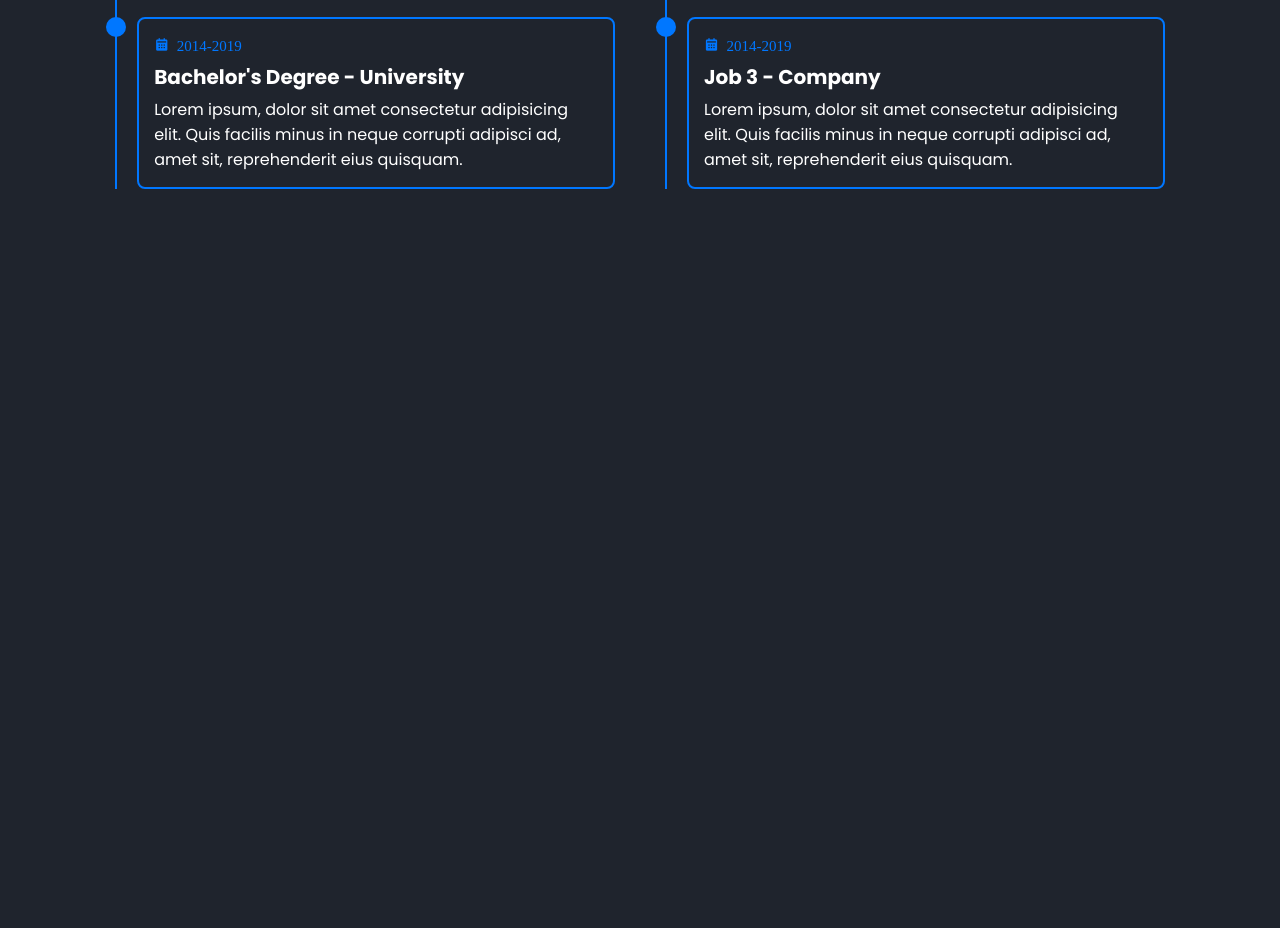
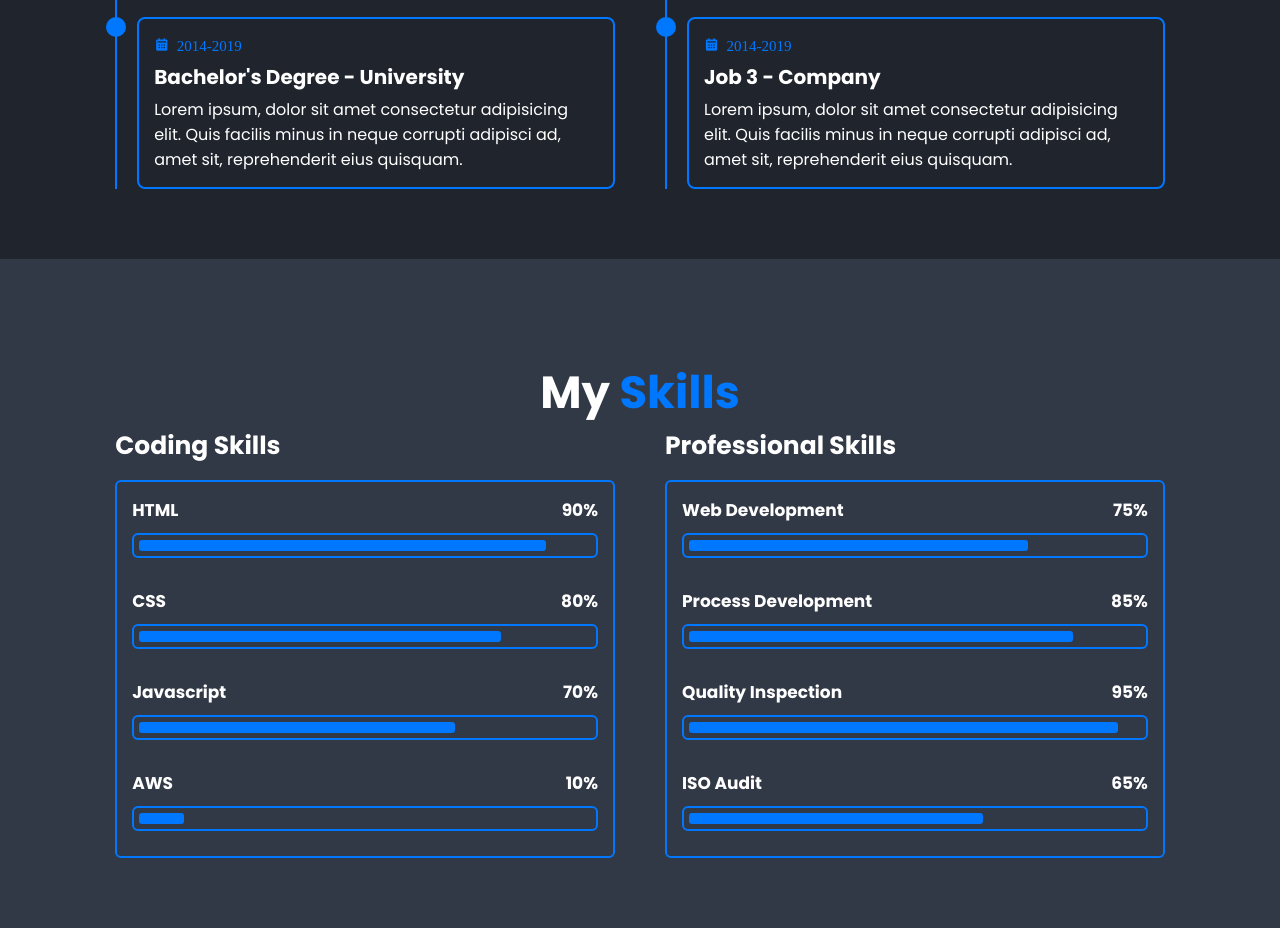
Before and after one commit to HenryQHuynh/personalSite1, a plain HTML site: page index.html in a window 1280 px wide. Shown: the part 2188-3116 px from the top of the page. Before the commit the page ends 2447 px from the top, so only its background shows below. Drawn offline with nearby package versions, Linux system fonts and the light colour scheme.

Commit message:
Completed 'My Skills' section to showcase both coding and professional skills

```diff
--- a/css/styles.css
+++ b/css/styles.css
@@ -31,6 +31,10 @@ body {
 section {
    min-height: 100vh;
    padding: 10rem 9% 2rem;
+}
+
+span {
+   color: var(--main-color);
 }
 
 .header {
@@ -75,6 +79,7 @@ section {
    display: none;
 }
 
+/* home section */
 .home {
    /* position: relative;
    width: 100%;
@@ -114,9 +119,9 @@ section {
    animation-delay: 0.7s;
 }
 
-.home-content h3 span {
+/* .home-content h3 span {
    color: var(--main-color);
-}
+} */
 
 .home-content h1 {
    font-size: 5.6rem;
@@ -181,6 +186,7 @@ section {
    box-shadow: 0 0 1rem var(--main-color);
 }
 
+/* about section */
 .about {
    display: flex;
    justify-content: center;
@@ -217,6 +223,7 @@ section {
    margin: 2rem 0 3rem;
 }
 
+/* education section */
 .education {
    display: flex;
    justify-content: center;
@@ -226,9 +233,9 @@ section {
    padding-bottom: 5rem;
 }
 
-.education span {
+/* .education span {
    color: var(--main-color);
-}
+} */
 
 .education .education-row {
    display: flex;
@@ -309,6 +316,118 @@ section {
    padding-top: .5rem;
 }
 
+/* skills section */
+.skills {
+   min-height: auto;
+   padding-bottom: 7rem;
+   background: var(--second-bg-color);
+}
+
+.skills .skills-row {
+   display: flex;
+   flex-wrap: wrap;
+   gap: 5rem;
+}
+
+.skills-row .skills-column {
+   flex: 1 1 40rem;
+}
+
+.skills-column .title {
+   font-size: 2.5rem;
+   margin: 0 0 1.5rem;
+}
+
+.skills-box .skills-content {
+   position: relative;
+   border: .2rem solid var(--main-color);
+   border-radius: .6rem;
+   padding: .5rem 1.5rem;
+   z-index: 1;
+   overflow: hidden;
+}
+
+.skills-box .skills-content::before {
+   content: '';
+   position: absolute;
+   top: 0;
+   left: 0;
+   width: 0;
+   height: 100%;
+   background: var(--bg-color);
+   z-index: -1;
+   transition: .5s;
+}
+
+.skills-box .skills-content:hover::before {
+   width: 100%;
+}
+
+.skills-content .progress {
+   padding: 1rem 0;
+}
+
+.skills-content .progress h3 {
+   font-size: 1.7rem;
+   display: flex;
+   justify-content: space-between;
+}
+
+.skills-content .progress h3 span {
+   color: var(--text-color);
+}
+
+.skills-content .progress .bar {
+   height: 2.5rem;
+   border-radius: .6rem;
+   border: .2rem solid var(--main-color);
+   padding: .5rem;
+   margin: 1rem 0;
+}
+
+.skills-content .progress .bar span {
+   display: block;
+   height: 100%;
+   border-radius: .3rem;
+   background: var(--main-color);
+}
+
+/* Percentage bars in my skills */
+.skills-column:nth-child(1) .skills-content .progress:nth-child(1) .bar span {
+   width: 90%;
+}
+
+.skills-column:nth-child(1) .skills-content .progress:nth-child(2) .bar span {
+   width:80%;
+}
+
+.skills-column:nth-child(1) .skills-content .progress:nth-child(3) .bar span {
+   width: 70%;
+}
+
+.skills-column:nth-child(1) .skills-content .progress:nth-child(4) .bar span {
+   width: 10%;
+}
+
+.skills-column:nth-child(2) .skills-content .progress:nth-child(1) .bar span {
+   width: 75%;
+}
+
+.skills-column:nth-child(2) .skills-content .progress:nth-child(2) .bar span {
+   width: 85%;
+}
+
+.skills-column:nth-child(2) .skills-content .progress:nth-child(3) .bar span {
+   width: 95%;
+}
+
+.skills-column:nth-child(2) .skills-content .progress:nth-child(4) .bar span {
+   width: 65%;
+}
+
+
+
+
 /* KEYFRAMES ANIMATION */
 @keyframes slideRight {
    0% {
--- a/index.html
+++ b/index.html
@@ -135,6 +135,69 @@
       </div>
    </section>
 
-   <!-- <script src="https://cdn.jsdelivr.net/npm/typed.js@2.0.12"></script> -->
+   <!-- skills section design -->
+   <section class="skills" id="skills">
+      <h2 class="heading">My <span>Skills</span></h2>
+
+      <div class="skills-row">
+         <div class="skills-column">
+            <h3 class="title">Coding Skills</h3>
+
+            <div class="skills-box">
+               <div class="skills-content">
+                  <div class="progress">
+                     <h3>HTML <span>90%</span></h3>
+                     <div class="bar"><span></span></div>
+                  </div>
+
+                  <div class="progress">
+                     <h3>CSS <span>80%</span></h3>
+                     <div class="bar"><span></span></div>
+                  </div>
+
+                  <div class="progress">
+                     <h3>Javascript <span>70%</span></h3>
+                     <div class="bar"><span></span></div>
+                  </div>
+
+                  <div class="progress">
+                     <h3>AWS <span>10%</span></h3>
+                     <div class="bar"><span></span></div>
+                  </div>
+               </div>
+            </div>
+         </div>
+
+         <div class="skills-column">
+            <h3 class="title">Professional Skills</h3>
+
+            <div class="skills-box">
+               <div class="skills-content">
+                  <div class="progress">
+                     <h3>Web Development <span>75%</span></h3>
+                     <div class="bar"><span></span></div>
+                  </div>
+
+                  <div class="progress">
+                     <h3>Process Development <span>85%</span></h3>
+                     <div class="bar"><span></span></div>
+                  </div>
+
+                  <div class="progress">
+                     <h3>Quality Inspection <span>95%</span></h3>
+                     <div class="bar"><span></span></div>
+                  </div>
+
+                  <div class="progress">
+                     <h3>ISO Audit <span>65%</span></h3>
+                     <div class="bar"><span></span></div>
+                  </div>
+               </div>
+            </div>
+         </div>
+
+      </div>
+   </section>
+
 </body>
 </html>
```
